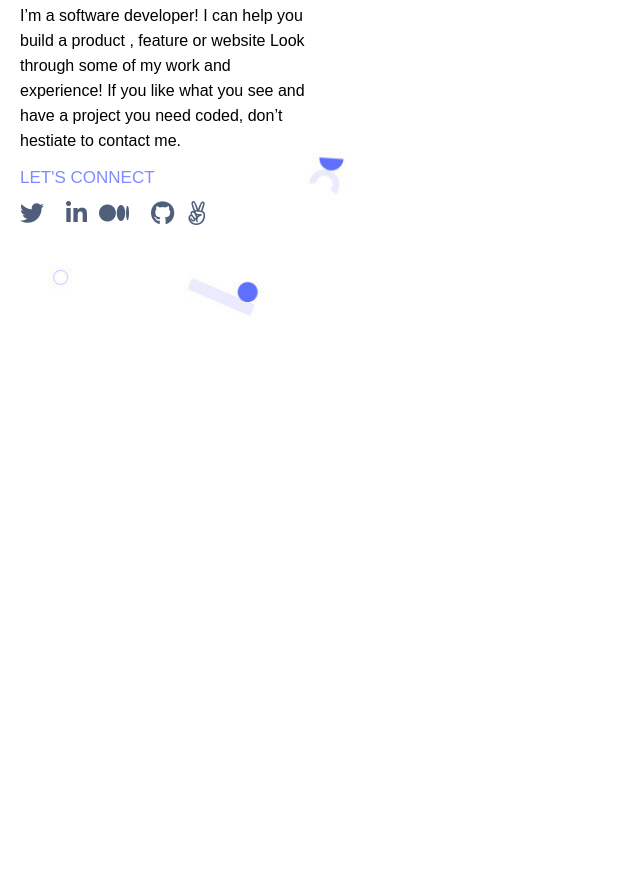
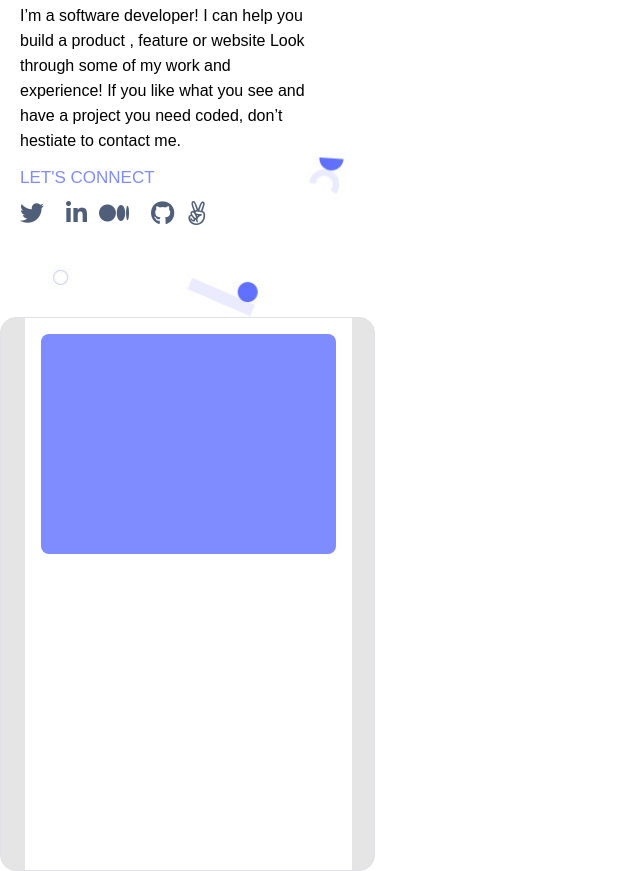
Before and after one commit to megha-n-bodke/GrowMeghaPortfolio, a website: page index.html in a window 1280 px wide. Shown: the part 353-1224 px from the top of the page, without its empty margins (0-640 px from the left). Before the commit the page ends 800 px from the top, so only its background shows below. Drawn offline with Linux system fonts and the light colour scheme.

Commit message:
initial setup

```diff
--- a/index.html
+++ b/index.html
@@ -52,5 +52,19 @@
         </ul>
       </div>
     </section>
+
+    <!-- works section starts here -->
+    <section class="works-section-container">
+      <section class="card-container">
+        <div class="image-container">
+
+        </div>
+        <div class="content-container">
+
+        </div>
+
+      </section>
+
+    </section>
   </body>
 </html>
--- a/style.css
+++ b/style.css
@@ -107,3 +107,30 @@ body {
 .fab {
   color: #505f79;
 }
+
+.works-section-container{
+  background: #E5E5E5;
+  width:100%;
+  height:auto;
+  border: 1px solid #DFE1E6;
+border-radius: 16px;
+}
+
+.card-container{
+  width: 327px;
+height: 552px;
+background: #FFFFFF;
+margin:0px 24px;
+display: flex;
+flex-direction: column;
+align-items: center;
+padding: 16px;
+gap: 12px;
+}
+
+.image-container{
+  width: 295px;
+  height: 220px;
+  border-radius: 8px;
+  background-color: #7f8cff;
+}
```
